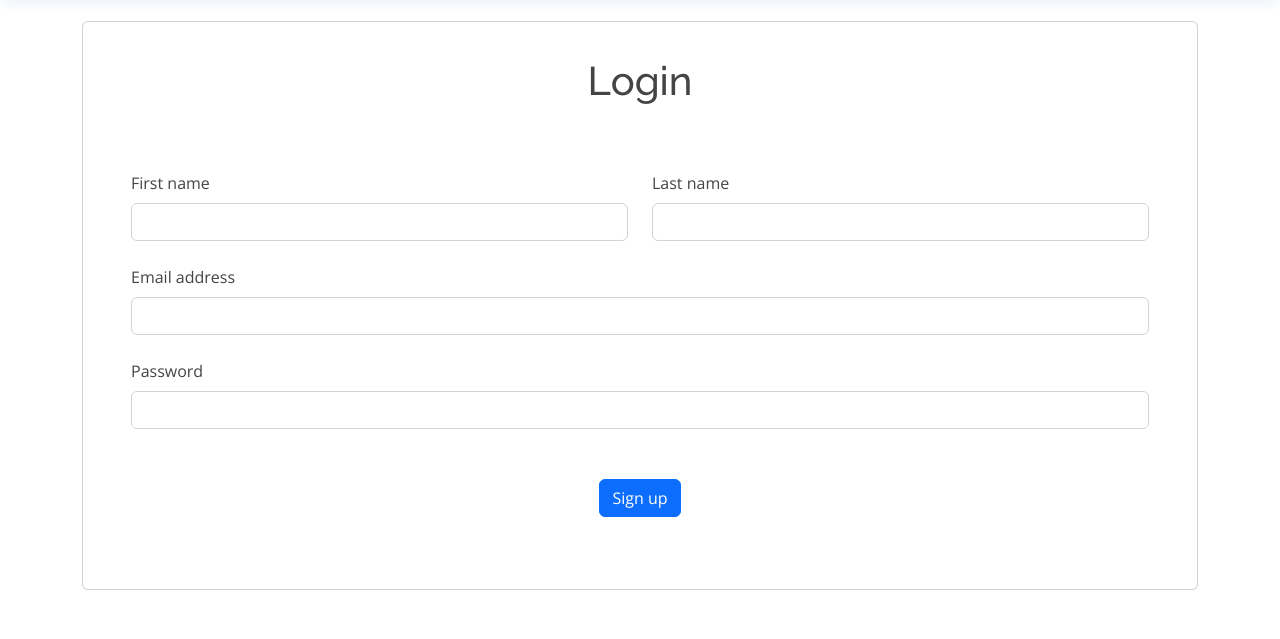
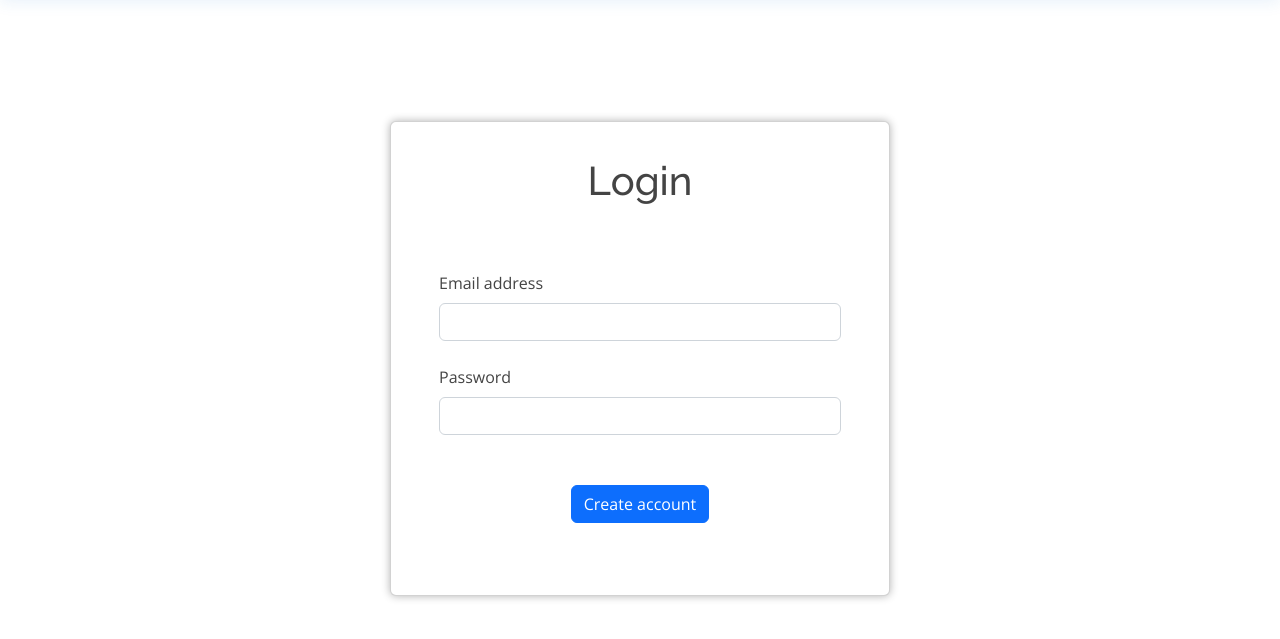
Before and after one commit to detiuaveiro/assignment-1---vulnerable-ehealth-application-grupo_11, a Flask app: page /login in a window 1280 px wide. Shown: the part 79-718 px from the top of the page. Run offline with Flask 3, Linux system fonts and the light colour scheme; some libraries are stand-ins or nearby versions.

Commit message:
update models and login, register

```diff
--- a/app/eHealthCorp/templates/login.html
+++ b/app/eHealthCorp/templates/login.html
@@ -4,12 +4,9 @@
 
 {% block content %}
 
-
-<div class="container" style="margin-top: 100px;">
-
-  <!-- login forms with bootstrap -->
-  <div class="login">
-    <div class="card login-card">
+<div class="container">
+    <div class="account" style="width: 500px; margin: 200px auto 0 auto;">
+        <div class="card account-card">
 
             <div style="text-align: center; margin: 35px 0 10px 0;">
                 <h1 class="card-title">Login</h1>
@@ -18,91 +15,36 @@
             <div class="card-body py-5 px-md-5">
                 <form method="post">
 
-          <div class="row">
-
-            <div class="col-md-6 mb-4">
-              <div class="form-outline">
-                <label class="form-label" for="form3Example1">First name</label>
-                <input type="text" id="form3Example1" class="form-control" />
-              </div>
-            </div>
-
-            <div class="col-md-6 mb-4">
-              <div class="form-outline">
-                <label class="form-label" for="form3Example2">Last name</label>
-                <input type="text" id="form3Example2" class="form-control" />
-              </div>
-            </div>
-
-          </div>
-
                     <!-- Email input -->
                     <div class="form-outline mb-4">
-            <label class="form-label" for="form3Example3">Email address</label>
-            <input type="email" id="form3Example3" class="form-control" />
+                        <label class="form-label" for="email">Email address</label>
+                        <input type="email" id="email" class="form-control" name="email" required />
                     </div>
 
                     <!-- Password input -->
                     <div class="form-outline mb-4">
-            <label class="form-label" for="form3Example4">Password</label>
-            <input type="password" id="form3Example4" class="form-control" />
+                        <label class="form-label" for="password">Password</label>
+                        <input type="password" id="password" class="form-control" name="password" required />
                     </div>
 
                     <!-- Submit button -->
                     <div style="text-align: center; margin-top: 50px;">
                         <button type="submit" class="btn btn-primary btn-block mb-4">
-              Sign up
+                            Create account
                         </button>
                     </div>
-
+                </form>
+            </div>
         </div>
     </div>
 </div>
 
-
-</div>
+{% endblock content %}
 
 
 
 
-
-
-
-
-    <!--<div class="login-page">
-
-
-        <div class="forms-div">
-
-            <form method="post">
-
-                <div class="login-form">
-                    <form>
-                      <h1 style="margin-bottom: 10%;">Login</h1>
-                      <div class="content">
-                        <div class="input-field">
-                          <input type="email" placeholder="Email">
-                        </div>
-                        <div class="input-field">
-                          <input type="password" placeholder="Password" autocomplete="new-password">
-                        </div>
-                        <a href="#" class="link">Forgot Your Password?</a>
-                      </div>
-                      <div class="action">
-                        <button>Register</button>
-                        <button>Sign in</button>
-                      </div>
-                    </form>
-                  </div>
-            </form>
-        </div>
-
-
-
-    </div> -->
-
 <!-- <div class="center">
-
     <h1> Login </h1>
         <form method="post">
           <div class="txt_field">
@@ -120,8 +62,3 @@
 
             </form>
         </div> -->
-
-
-
-
-{% endblock content %}
--- /dev/null
+++ b/app/eHealthCorp/test_db.py
@@ -0,0 +1,6 @@
+import sqlite3
+
+conn = sqlite3.connect('./instance/db.sqlite3')
+cur = conn.cursor()
+cur.execute("SELECT * FROM user")
+print(cur.fetchall())
```
Also changed, not shown: app/eHealthCorp/models/User.py (+23 -15 lines), app/eHealthCorp/templates/register.html (+12 -15 lines), app/eHealthCorp/views/register.py (+5 -4 lines). Lines whose indentation alone changed are shown as unchanged.
